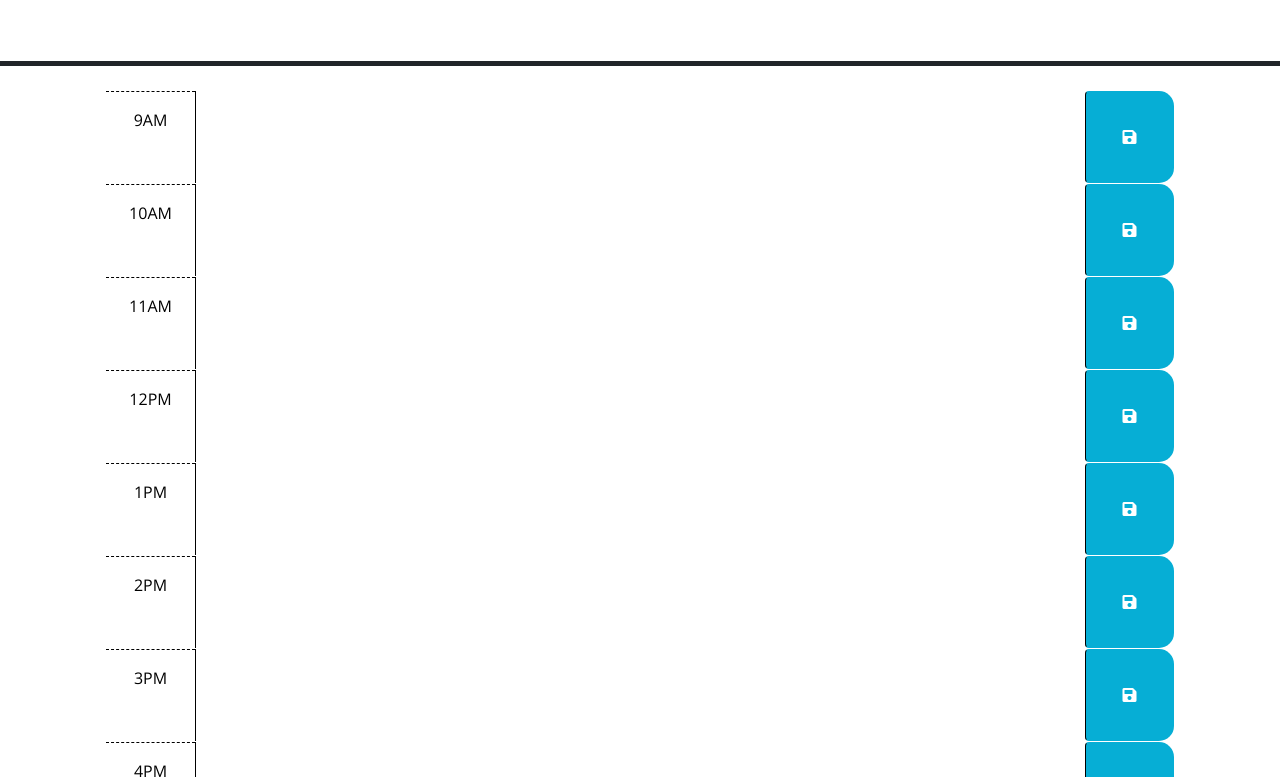
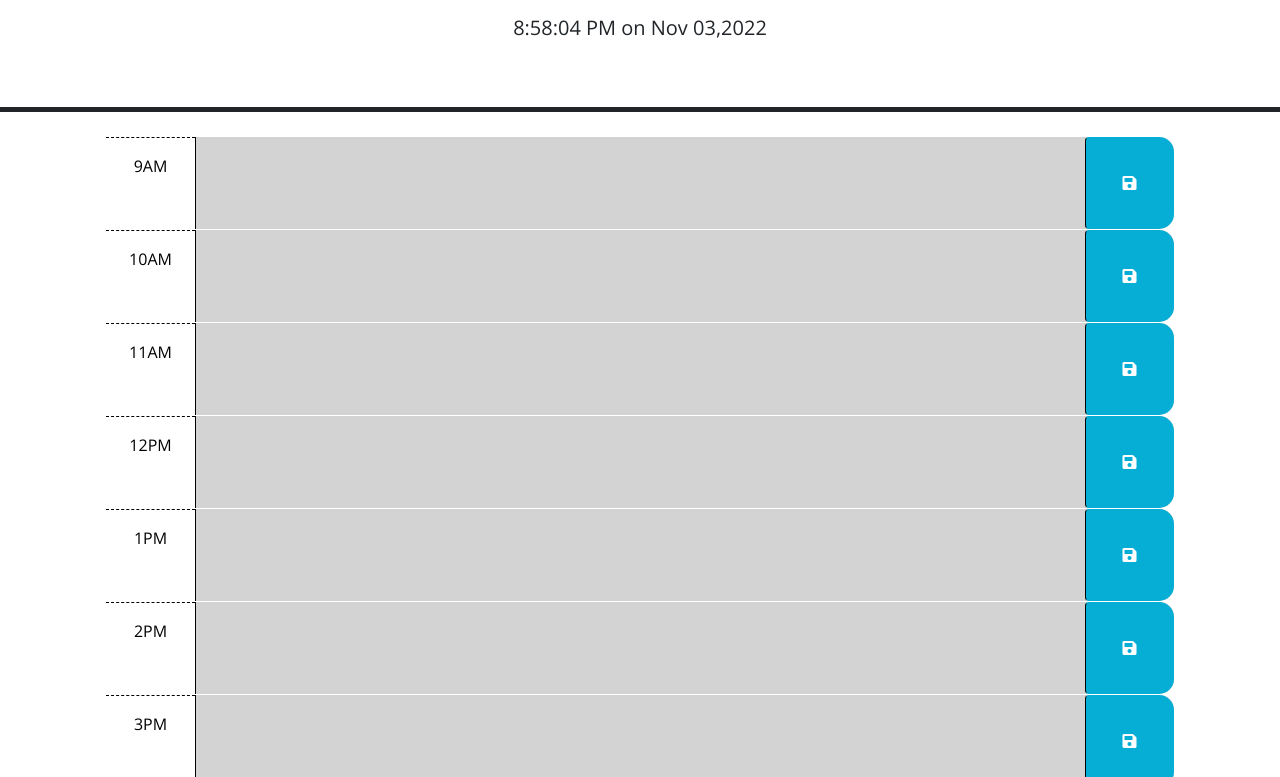
Before and after one commit to TomFallara/work-day-scheduler, a plain HTML site: page index.html in a window 1280 px wide. Shown: the part 166-943 px from the top of the page. Drawn offline with nearby package versions, Linux system fonts and the light colour scheme.

Commit message:
added current day count in header, hours cards now update accoriding to real time

```diff
--- a/index.html
+++ b/index.html
@@ -31,21 +31,11 @@
     <header class="p-5 mb-4 border-5 border-bottom border-dark text-center">
       <h1 class="display-3">Work Day Scheduler</h1>
       <p class="lead">A simple calendar app for scheduling your work day</p>
-      <p id="currentDay" class="lead"></p>
+      <p id="currentDay" class="lead">...</p>
     </header>
     <div class="container-lg px-5">
-      <!-- Use class for "past", "present", and "future" to apply styles to the
-        time-block divs accordingly. The javascript will need to do this by
-        adding/removing these classes on each div by comparing the hour in the
-        id to the current hour. The html provided below is meant to be an example
-        demonstrating how the css provided can be leveraged to create the
-        desired layout and colors. The html below should be removed or updated
-        in the finished product. Remember to delete this comment once the
-        code is implemented.
-        -->
-
-      <!-- Example of a past time block. The "past" class adds a gray background color. -->
-      <div id="hour-9" class="row time-block">
+<!-- hour cards below -->
+      <div id="09" class="row time-block">
         <div class="col-2 col-md-1 hour text-center py-3">9AM</div>
         <textarea class="col-8 col-md-10 description" rows="3"> </textarea>
         <button class="btn saveBtn col-2 col-md-1" aria-label="save">
@@ -53,8 +43,7 @@
         </button>
       </div>
 
-      <!-- Example of a a present time block. The "present" class adds a red background color. -->
-      <div id="hour-10" class="row time-block">
+      <div id="10" class="row time-block">
         <div class="col-2 col-md-1 hour text-center py-3">10AM</div>
         <textarea class="col-8 col-md-10 description" rows="3"> </textarea>
         <button class="btn saveBtn col-2 col-md-1" aria-label="save">
@@ -62,7 +51,7 @@
         </button>
       </div>
 
-      <div id="hour-11" class="row time-block">
+      <div id="11" class="row time-block">
         <div class="col-2 col-md-1 hour text-center py-3">11AM</div>
         <textarea class="col-8 col-md-10 description" rows="3"> </textarea>
         <button class="btn saveBtn col-2 col-md-1" aria-label="save">
@@ -70,7 +59,7 @@
         </button>
       </div>
 
-      <div id="hour-12" class="row time-block">
+      <div id="12" class="row time-block">
         <div class="col-2 col-md-1 hour text-center py-3">12PM</div>
         <textarea class="col-8 col-md-10 description" rows="3"> </textarea>
         <button class="btn saveBtn col-2 col-md-1" aria-label="save">
@@ -78,7 +67,7 @@
         </button>
       </div>
 
-      <div id="hour-1" class="row time-block">
+      <div id="13" class="row time-block">
         <div class="col-2 col-md-1 hour text-center py-3">1PM</div>
         <textarea class="col-8 col-md-10 description" rows="3"> </textarea>
         <button class="btn saveBtn col-2 col-md-1" aria-label="save">
@@ -86,7 +75,7 @@
         </button>
       </div>
 
-      <div id="hour-2" class="row time-block">
+      <div id="14" class="row time-block">
         <div class="col-2 col-md-1 hour text-center py-3">2PM</div>
         <textarea class="col-8 col-md-10 description" rows="3"> </textarea>
         <button class="btn saveBtn col-2 col-md-1" aria-label="save">
@@ -94,7 +83,7 @@
         </button>
       </div>
 
-      <div id="hour-3" class="row time-block">
+      <div id="15" class="row time-block">
         <div class="col-2 col-md-1 hour text-center py-3">3PM</div>
         <textarea class="col-8 col-md-10 description" rows="3"> </textarea>
         <button class="btn saveBtn col-2 col-md-1" aria-label="save">
@@ -102,7 +91,7 @@
         </button>
       </div>
 
-      <div id="hour-4" class="row time-block">
+      <div id="16" class="row time-block">
         <div class="col-2 col-md-1 hour text-center py-3">4PM</div>
         <textarea class="col-8 col-md-10 description" rows="3"> </textarea>
         <button class="btn saveBtn col-2 col-md-1" aria-label="save">
@@ -110,7 +99,7 @@
         </button>
       </div>
 
-      <div id="hour-1" class="row time-block">
+      <div id="17" class="row time-block">
         <div class="col-2 col-md-1 hour text-center py-3">5PM</div>
         <textarea class="col-8 col-md-10 description" rows="3"> </textarea>
         <button class="btn saveBtn col-2 col-md-1" aria-label="save">
--- a/script.js
+++ b/script.js
@@ -1,26 +1,49 @@
+
+
 // Wrap all code that interacts with the DOM in a call to jQuery to ensure that
 // the code isn't run until the browser has finished rendering all the elements
 // in the html.
+var hourCards = document.querySelectorAll('.row')
+var hour = dayjs().format('H')
+
 $(function () {
+// Display Current Date
+var currentTimeEl = document.getElementById('currentDay')
+  var currentTime = function(){
+    setInterval(function(){
+        currentTimeEl.textContent = dayjs().format('h:mm:ss A [on] MMM DD,YYYY');
+  }, 1000)
+  }
+  currentTime()
+
   // TODO: Add a listener for click events on the save button. This code should
   // use the id in the containing time-block as a key to save the user input in
   // local storage. HINT: What does `this` reference in the click listener
   // function? How can DOM traversal be used to get the "hour-x" id of the
   // time-block containing the button that was clicked? How might the id be
   // useful when saving the description in local storage?
-  //
+
   // TODO: Add code to apply the past, present, or future class to each time
   // block by comparing the id to the current hour. HINTS: How can the id
   // attribute of each time-block be used to conditionally add or remove the
   // past, present, and future classes? How can Day.js be used to get the
   // current hour in 24-hour time?
-  //
+    for (i=0; i < hourCards.length; i++){
+      if (hourCards[i].id === hour){
+      hourCards[i].classList.add('present');
+      }
+
+      if (hourCards[i].id <= hour){
+        hourCards[i].classList.add('past');
+    }
+      else {
+        hourCards[i].classList.add('future');
+      }
+    }
+
   // TODO: Add code to get any user input that was saved in localStorage and set
   // the values of the corresponding textarea elements. HINT: How can the id
   // attribute of each time-block be used to do this?
   //
-  // TODO: Add code to display the current date in the header of the page.
-});
 
-
-console.log(dayjs())
+  });
```
